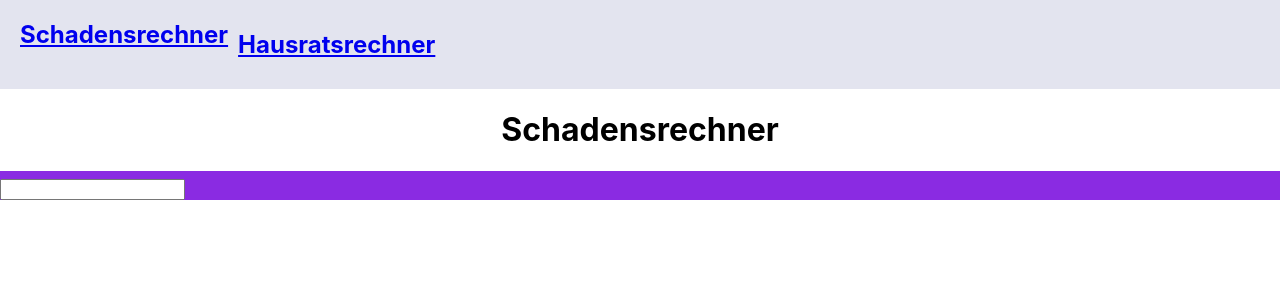
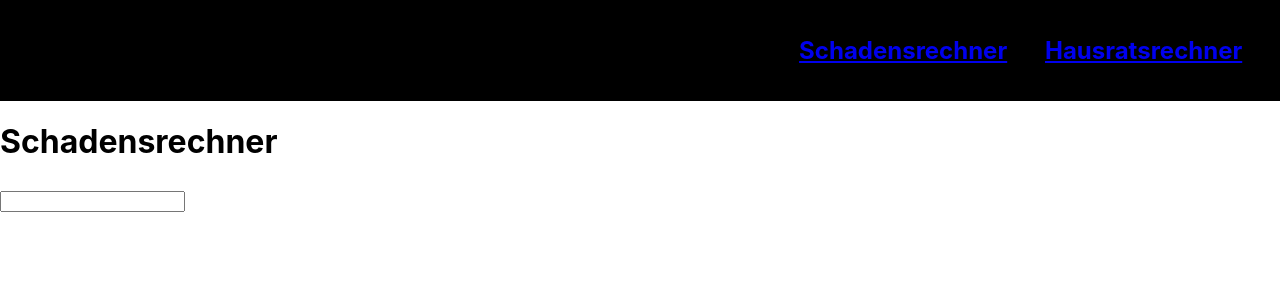
Before and after one commit to sujanSaravana/VersicherungsRechner, a React (Create React App) app in the folder rechner/: page /Schadensrechner in a window 1280 px wide. Shown: the top 300 px of the page. Built offline with nearby package versions, Linux system fonts and the light colour scheme.

Commit message:
new Navbar CSS

```diff
--- a/rechner/src/App.css
+++ b/rechner/src/App.css
@@ -1,31 +1,27 @@
-.nav{
-    background-color: #e3e4ef;
-    display: flex;
-    justify-content: space-between;
+.nav {
+    background-color:black;
+    overflow: hidden;
 }
 
-.navname{
-    display: flex;
-    padding: 0;
-    margin: 10px;
+.navname h1:hover {
+    background-color:#262a56 ;
 }
 
-.Schadensrechner{
-    margin: 10px;
-    text-align: right;
+.navname {
+    color: aliceblue;
+    padding: 0;
+    justify-content:flex-end;
+    display: flex;
+}
 
+
+.Hausratsrechner{
+    margin-left: 1cm;
+    margin-right: 1cm;
 }
 
 
 
-.title{
-    text-align: center;
+Link {
+    color: aliceblue;
 }
-
-.rightsection{
-    text-align: right;
-}
-
-section{
-    background-color:blueviolet;
-}
```
